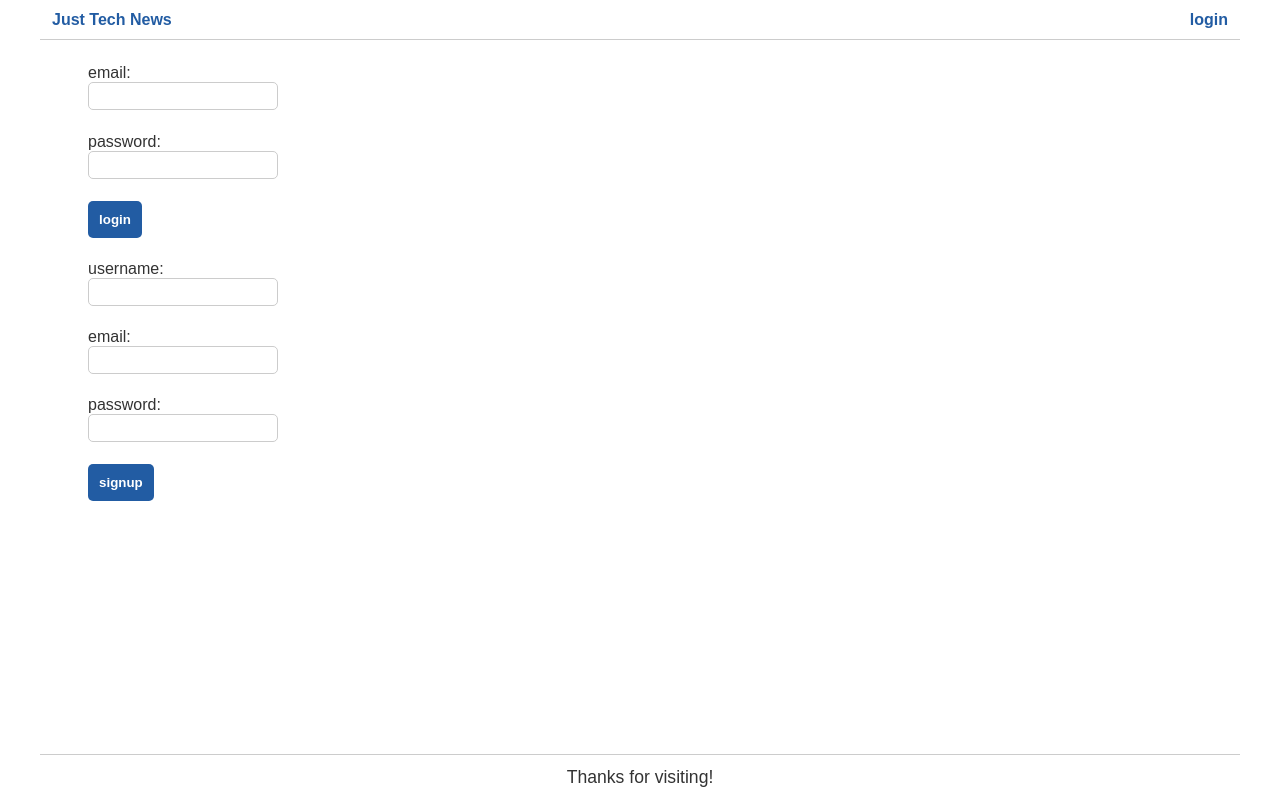
After one commit to valiantcreative33/just-tech-news, a Node server app: page /login in a window 1280 px wide. The commit adds this page. Run offline with Node 20, Linux system fonts and the light colour scheme; some libraries are stand-ins or nearby versions.

Commit message:
created a login page

```diff
--- a/controllers/home-routes.js
+++ b/controllers/home-routes.js
@@ -39,4 +39,8 @@ router.get('/', (req, res) => {
     });
 });
 
+router.get('/login', (req, res) => {
+  res.render('login');
+});
+
 module.exports = router;
--- a/views/layouts/main.handlebars
+++ b/views/layouts/main.handlebars
@@ -14,7 +14,10 @@
       <h1>
         <a href="/">Just Tech News</a>
       </h1>
-    </header>
+      <nav>
+        <a href="/login">login</a>
+      </nav>
+  </header>
     <main>
       {{{ body }}}
     </main>
--- /dev/null
+++ b/views/login.handlebars
@@ -0,0 +1,33 @@
+{{!-- login form --}}
+<form class="login-form">
+  <div>
+    <label for="email-login">email:</label>
+    <input type="text" id="email-login" />
+  </div>
+  <div>
+    <label for="password-login">password:</label>
+    <input type="password" id="password-login" />
+  </div>
+  <div>
+    <button type="submit">login</button>
+  </div>
+</form>
+
+{{!-- sign-up form --}}
+<form class="signup-form">
+  <div>
+    <label for="username-signup">username:</label>
+    <input type="text" id="username-signup" />
+  </div>
+  <div>
+    <label for="email-signup">email:</label>
+    <input type="text" id="email-signup" />
+  </div>
+  <div>
+    <label for="password-signup">password:</label>
+    <input type="password" id="password-signup" />
+  </div>
+  <div>
+    <button type="submit">signup</button>
+  </div>
+</form>
```
